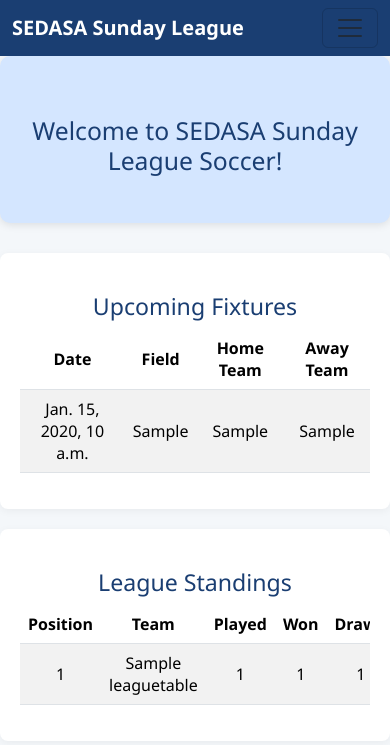
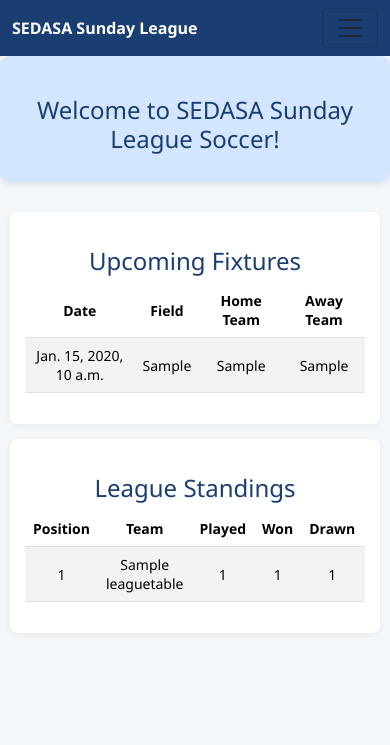
Before and after one commit to Davidphiri/SEDASA, a Django app: page / in a window 390 px wide. Shown: the top 745 px of the page. Run offline with Django 5.2, Linux system fonts and the light colour scheme; tables that the repository leaves empty hold one stand-in row (values such as "Sample post").

Commit message:
adding media queries

```diff
--- a/templates/sunday_league/index.html
+++ b/templates/sunday_league/index.html
@@ -70,6 +70,53 @@
       .table td {
         text-align: center;
         vertical-align: middle;
+      }
+
+      @media (max-width: 768px) {
+        .hero-section {
+          padding: 20px 10px;
+          text-align: center;
+        }
+
+        h1,
+        h2,
+        h3 {
+          font-size: 1.5rem;
+        }
+
+        .fixtures-section,
+        .standings-section {
+          padding: 15px;
+          margin: 15px 10px;
+        }
+
+        .table th,
+        .table td {
+          font-size: 0.875rem;
+          padding: 0.5rem;
+        }
+
+        .navbar-brand {
+          font-size: 1rem;
+        }
+
+        .nav-link {
+          font-size: 0.9rem;
+        }
+      }
+
+      @media (min-width: 1200px) {
+        h1,
+        h2,
+        h3 {
+          font-size: 2rem;
+        }
+
+        .fixtures-section,
+        .standings-section {
+          max-width: 1000px;
+          padding: 30px;
+        }
       }
     </style>
   </head>
```
